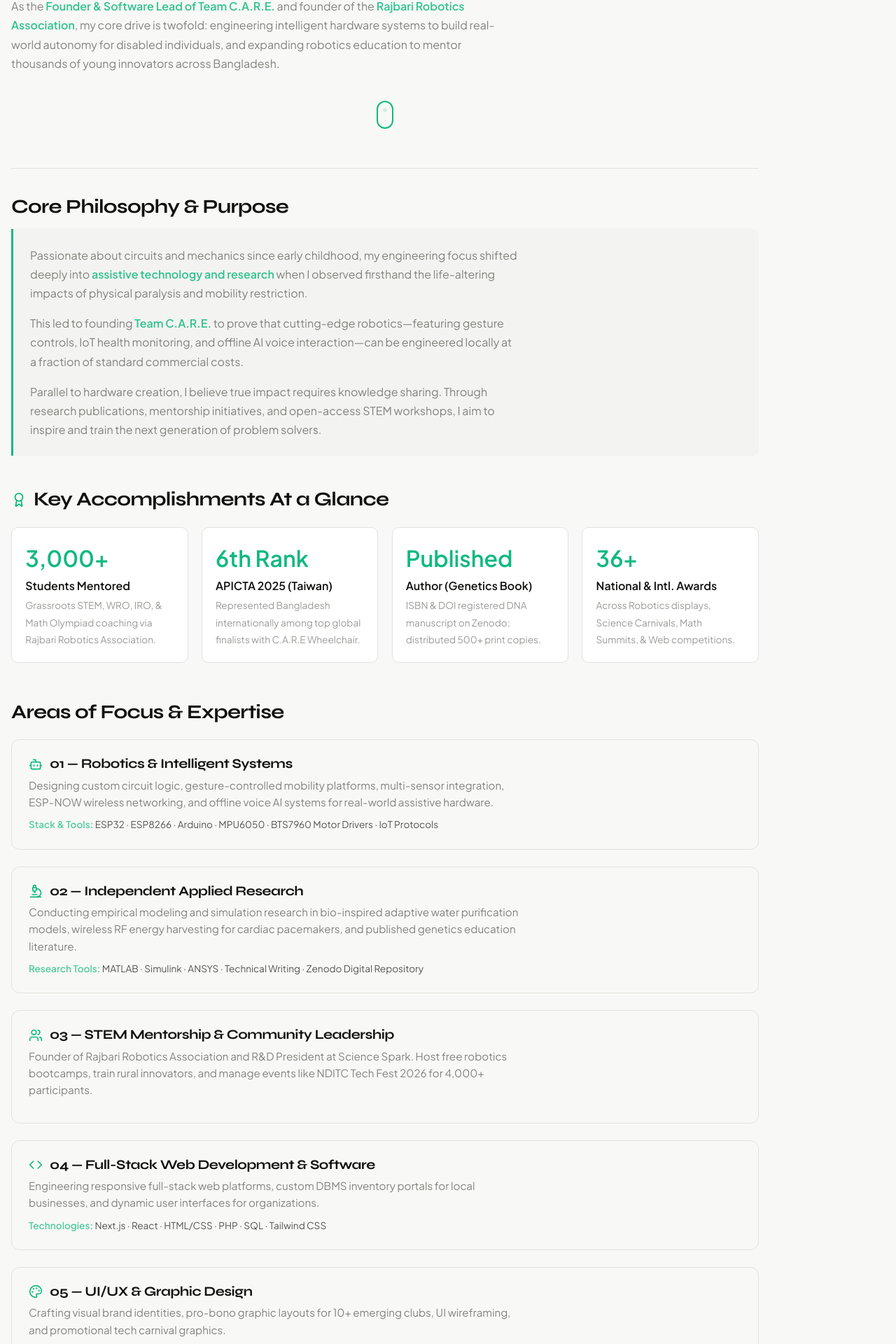
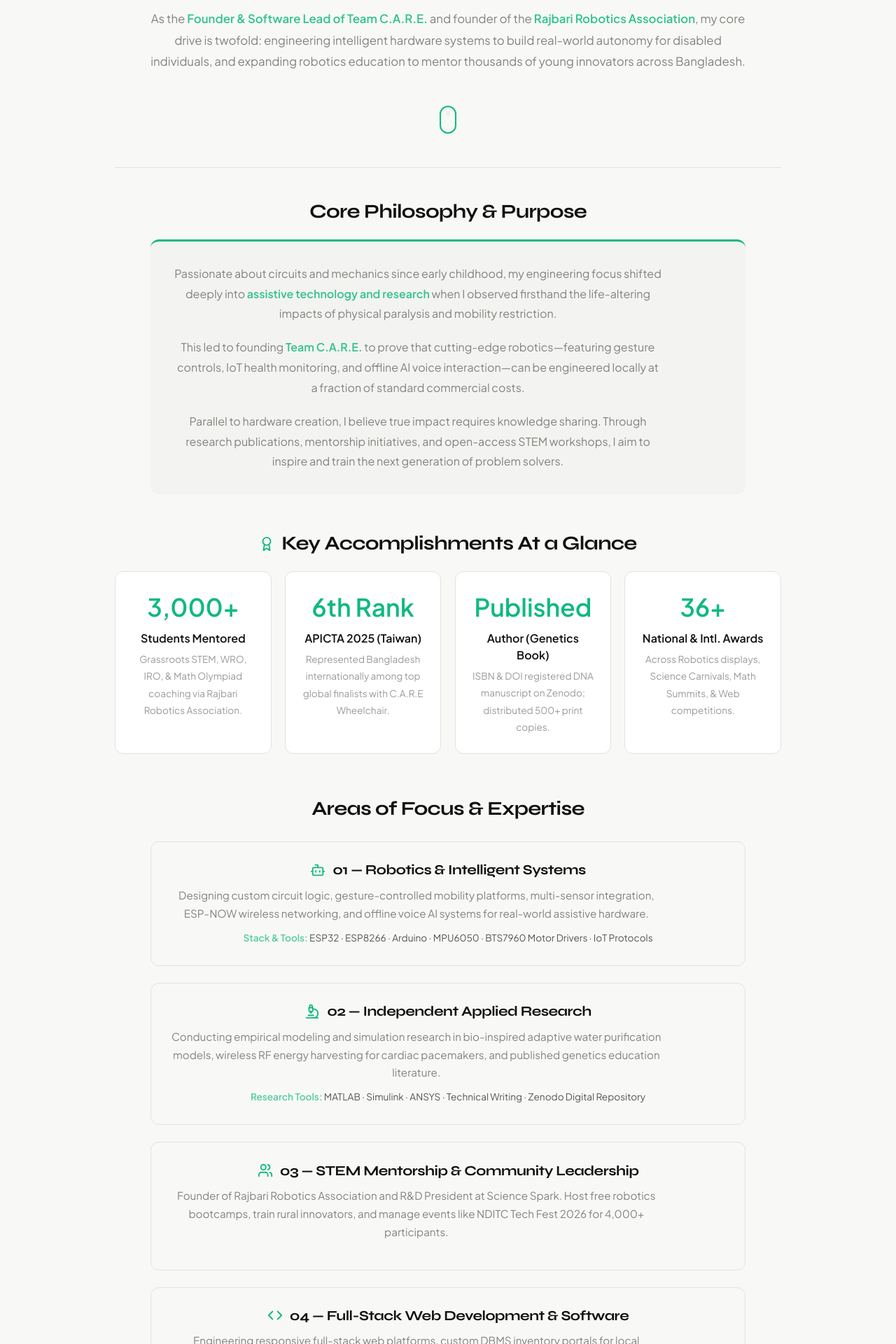
Before and after one commit to debojitsahajit09/my-portfolio, a Next.js app in the folder extracted/: page /about/bio in a window 1280 px wide. Shown: the part 422-2342 px from the top of the page at 70% size. Built offline with nearby package versions, Linux system fonts and the light colour scheme.

Commit message:
Refactor BioPage layout and styles
Updated layout styles for the BioPage component, including adjustments to maxWidth, padding, and text alignment for improved readability and aesthetics.

```diff
--- a/extracted/app/about/bio/page.tsx
+++ b/extracted/app/about/bio/page.tsx
@@ -11,8 +11,7 @@ import {
 export default function BioPage() {
   return (
     <main className="section">
-      {/* maxWidth বাড়ানো হয়েছে এবং paddingRight কমানো হয়েছে যাতে টেক্সট ডানদিকে প্রসারিত হয় */}
-      <div className="wrap" style={{ maxWidth: "1100px", margin: "0", paddingLeft: "1rem", paddingRight: "1rem" }}>
+      <div className="wrap" style={{ maxWidth: "1000px", margin: "0 auto", padding: "0 1.5rem" }}>
 
         {/* ----------------- GLOBAL STYLES & ANIMATIONS ----------------- */}
         <style>{`
@@ -35,8 +34,8 @@ export default function BioPage() {
           }
         `}</style>
 
-        {/* ----------------- SECTION 1: HERO / HEADER ----------------- */}
-        <div style={{ marginBottom: "2rem" }}>
+        {/* ----------------- SECTION 1: HERO / HEADER (LEFT ALIGNED) ----------------- */}
+        <div style={{ marginBottom: "2.5rem", textAlign: "left" }}>
           <div className="eyebrow" style={{ color: "#10b981", fontWeight: "600" }}>
             ABOUT ME
           </div>
@@ -50,19 +49,19 @@ export default function BioPage() {
           </p>
         </div>
 
-        {/* ----------------- INTRO PARAGRAPHS ----------------- */}
-        <div className="green-bold" style={{ marginBottom: "2rem" }}>
-          <p className="text" style={{ fontSize: "1rem", opacity: 0.85, lineHeight: 1.7, marginBottom: "1.5rem" }}>
+        {/* ----------------- INTRO PARAGRAPHS (CENTER ALIGNED) ----------------- */}
+        <div className="green-bold" style={{ marginBottom: "2.5rem", textAlign: "center" }}>
+          <p className="text" style={{ fontSize: "1.05rem", opacity: 0.85, lineHeight: 1.8, marginBottom: "1.5rem", maxWidth: "850px", margin: "0 auto 1.5rem auto" }}>
             I’m <strong>Debojit Saha Jit</strong>, an independent researcher, robotics innovator, and HSC Science student at <strong>Notre Dame College, Dhaka</strong>. My work bridges <strong>robotics & embedded hardware design, biomedical research, grassroots STEM mentorship, and full-stack engineering</strong>.
           </p>
 
-          <p className="text" style={{ fontSize: "1rem", opacity: 0.85, lineHeight: 1.7 }}>
+          <p className="text" style={{ fontSize: "1.05rem", opacity: 0.85, lineHeight: 1.8, maxWidth: "850px", margin: "0 auto" }}>
             As the <strong>Founder & Software Lead of Team C.A.R.E.</strong> and founder of the <strong>Rajbari Robotics Association</strong>, my core drive is twofold: engineering intelligent hardware systems to build real-world autonomy for disabled individuals, and expanding robotics education to mentor thousands of young innovators across Bangladesh.
           </p>
         </div>
 
         {/* ----------------- SCROLL ANIMATION ICON ----------------- */}
-        <div style={{ display: "flex", justifyContent: "center", margin: "2.5rem 0 3.5rem 0" }}>
+        <div style={{ display: "flex", justifyContent: "center", margin: "3rem 0" }}>
           <div style={{
             width: "24px",
             height: "40px",
@@ -82,67 +81,69 @@ export default function BioPage() {
           </div>
         </div>
 
-        <hr style={{ border: "none", borderTop: "1px solid var(--line, #e5e7eb)", margin: "2.5rem 0" }} />
+        <hr style={{ border: "none", borderTop: "1px solid var(--line, #e5e7eb)", margin: "3rem 0" }} />
 
-        {/* ----------------- SECTION 2: CORE PHILOSOPHY & PURPOSE ----------------- */}
-        <div style={{ marginBottom: "3rem" }}>
-          <h2 className="title" style={{ fontSize: "1.75rem", marginBottom: "1rem" }}>
+        {/* ----------------- SECTION 2: CORE PHILOSOPHY & PURPOSE (CENTER ALIGNED) ----------------- */}
+        <div style={{ marginBottom: "3.5rem", textAlign: "center" }}>
+          <h2 className="title" style={{ fontSize: "1.75rem", marginBottom: "1.5rem" }}>
             Core Philosophy & Purpose
           </h2>
 
           <div className="green-bold" style={{
-            padding: "1.5rem",
-            borderLeft: "3px solid #10b981",
+            padding: "2rem",
+            borderTop: "3px solid #10b981",
             background: "var(--card-bg, rgba(0,0,0,0.02))",
-            borderRadius: "0 8px 8px 0"
+            borderRadius: "12px",
+            maxWidth: "850px",
+            margin: "0 auto"
           }}>
-            <p className="text" style={{ fontSize: "1rem", opacity: 0.85, lineHeight: 1.7, marginBottom: "1rem" }}>
+            <p className="text" style={{ fontSize: "1rem", opacity: 0.85, lineHeight: 1.8, marginBottom: "1.2rem" }}>
               Passionate about circuits and mechanics since early childhood, my engineering focus shifted deeply into <strong>assistive technology and research</strong> when I observed firsthand the life-altering impacts of physical paralysis and mobility restriction.
             </p>
-            <p className="text" style={{ fontSize: "1rem", opacity: 0.85, lineHeight: 1.7, marginBottom: "1rem" }}>
+            <p className="text" style={{ fontSize: "1rem", opacity: 0.85, lineHeight: 1.8, marginBottom: "1.2rem" }}>
               This led to founding <strong>Team C.A.R.E.</strong> to prove that cutting-edge robotics—featuring gesture controls, IoT health monitoring, and offline AI voice interaction—can be engineered locally at a fraction of standard commercial costs.
             </p>
-            <p className="text" style={{ fontSize: "1rem", opacity: 0.85, lineHeight: 1.7, margin: 0 }}>
+            <p className="text" style={{ fontSize: "1rem", opacity: 0.85, lineHeight: 1.8, margin: 0 }}>
               Parallel to hardware creation, I believe true impact requires knowledge sharing. Through research publications, mentorship initiatives, and open-access STEM workshops, I aim to inspire and train the next generation of problem solvers.
             </p>
           </div>
         </div>
 
-        {/* ----------------- SECTION 3: CORE CAREER HIGHLIGHTS ----------------- */}
-        <div style={{ marginBottom: "3.5rem" }}>
-          <h2 className="title" style={{ fontSize: "1.75rem", marginBottom: "1.5rem", display: "flex", alignItems: "center", gap: "10px" }}>
+        {/* ----------------- SECTION 3: CORE CAREER HIGHLIGHTS (CENTER ALIGNED) ----------------- */}
+        <div style={{ marginBottom: "4rem", textAlign: "center" }}>
+          <h2 className="title" style={{ fontSize: "1.75rem", marginBottom: "1.5rem", display: "flex", alignItems: "center", justifyContent: "center", gap: "10px" }}>
             <Award size={22} style={{ color: "#10b981" }} /> Key Accomplishments At a Glance
           </h2>
 
-          <div style={{ display: "grid", gridTemplateColumns: "repeat(auto-fit, minmax(240px, 1fr))", gap: "1.2rem" }}>
+          <div style={{ display: "grid", gridTemplateColumns: "repeat(auto-fit, minmax(220px, 1fr))", gap: "1.2rem" }}>
 
-            <div style={{ padding: "1.2rem", border: "1px solid var(--line, #e5e7eb)", borderRadius: "10px", background: "var(--card, transparent)" }}>
-              <div style={{ fontSize: "2rem", fontWeight: 800, color: "#10b981" }}>3,000+</div>
-              <div style={{ fontWeight: 600, margin: "4px 0" }}>Students Mentored</div>
+            <div style={{ padding: "1.5rem", border: "1px solid var(--line, #e5e7eb)", borderRadius: "12px", background: "var(--card, transparent)" }}>
+              <div style={{ fontSize: "2.2rem", fontWeight: 800, color: "#10b981" }}>3,000+</div>
+              <div style={{ fontWeight: 600, margin: "6px 0" }}>Students Mentored</div>
               <p className="text" style={{ fontSize: "0.85rem", opacity: 0.7, margin: 0 }}>
                 Grassroots STEM, WRO, IRO, & Math Olympiad coaching via Rajbari Robotics Association.
               </p>
             </div>
 
-            <div style={{ padding: "1.2rem", border: "1px solid var(--line, #e5e7eb)", borderRadius: "10px", background: "var(--card, transparent)" }}>
-              <div style={{ fontSize: "2rem", fontWeight: 800, color: "#10b981" }}>6th Rank</div>
-              <div style={{ fontWeight: 600, margin: "4px 0" }}>APICTA 2025 (Taiwan)</div>
+            <div style={{ padding: "1.5rem", border: "1px solid var(--line, #e5e7eb)", borderRadius: "12px", background: "var(--card, transparent)" }}>
+              <div style={{ fontSize: "2.2rem", fontWeight: 800, color: "#10b981" }}>6th Rank</div>
+              <div style={{ fontWeight: 600, margin: "6px 0" }}>APICTA 2025 (Taiwan)</div>
               <p className="text" style={{ fontSize: "0.85rem", opacity: 0.7, margin: 0 }}>
                 Represented Bangladesh internationally among top global finalists with C.A.R.E Wheelchair.
               </p>
             </div>
 
-            <div style={{ padding: "1.2rem", border: "1px solid var(--line, #e5e7eb)", borderRadius: "10px", background: "var(--card, transparent)" }}>
-              <div style={{ fontSize: "2rem", fontWeight: 800, color: "#10b981" }}>Published</div>
-              <div style={{ fontWeight: 600, margin: "4px 0" }}>Author (Genetics Book)</div>
+            <div style={{ padding: "1.5rem", border: "1px solid var(--line, #e5e7eb)", borderRadius: "12px", background: "var(--card, transparent)" }}>
+              <div style={{ fontSize: "2.2rem", fontWeight: 800, color: "#10b981" }}>Published</div>
+              <div style={{ fontWeight: 600, margin: "6px 0" }}>Author (Genetics Book)</div>
               <p className="text" style={{ fontSize: "0.85rem", opacity: 0.7, margin: 0 }}>
                 ISBN & DOI registered DNA manuscript on Zenodo; distributed 500+ print copies.
               </p>
             </div>
 
-            <div style={{ padding: "1.2rem", border: "1px solid var(--line, #e5e7eb)", borderRadius: "10px", background: "var(--card, transparent)" }}>
-              <div style={{ fontSize: "2rem", fontWeight: 800, color: "#10b981" }}>36+</div>
-              <div style={{ fontWeight: 600, margin: "4px 0" }}>National & Intl. Awards</div>
+            <div style={{ padding: "1.5rem", border: "1px solid var(--line, #e5e7eb)", borderRadius: "12px", background: "var(--card, transparent)" }}>
+              <div style={{ fontSize: "2.2rem", fontWeight: 800, color: "#10b981" }}>36+</div>
+              <div style={{ fontWeight: 600, margin: "6px 0" }}>National & Intl. Awards</div>
               <p className="text" style={{ fontSize: "0.85rem", opacity: 0.7, margin: 0 }}>
                 Across Robotics displays, Science Carnivals, Math Summits, & Web competitions.
               </p>
@@ -151,21 +152,21 @@ export default function BioPage() {
           </div>
         </div>
 
-        {/* ----------------- SECTION 4: AREAS OF FOCUS ----------------- */}
-        <div style={{ marginBottom: "3.5rem" }}>
-          <h2 className="title" style={{ fontSize: "1.75rem", marginBottom: "1.5rem" }}>
+        {/* ----------------- SECTION 4: AREAS OF FOCUS (CENTER ALIGNED) ----------------- */}
+        <div style={{ marginBottom: "4rem", textAlign: "center" }}>
+          <h2 className="title" style={{ fontSize: "1.75rem", marginBottom: "2rem" }}>
             Areas of Focus & Expertise
           </h2>
 
-          <div className="green-bold" style={{ display: "flex", flexDirection: "column", gap: "1.5rem" }}>
+          <div className="green-bold" style={{ display: "flex", flexDirection: "column", gap: "1.5rem", alignItems: "center" }}>
 
             {/* 01: Robotics & Hardware */}
-            <div style={{ padding: "1.5rem", border: "1px solid var(--line, #e5e7eb)", borderRadius: "12px" }}>
-              <div style={{ display: "flex", alignItems: "center", gap: "10px", marginBottom: "0.5rem" }}>
-                <Bot style={{ color: "#10b981" }} size={20} />
-                <h3 className="title" style={{ fontSize: "1.2rem", margin: 0 }}>01 — Robotics & Intelligent Systems</h3>
+            <div style={{ padding: "1.8rem", border: "1px solid var(--line, #e5e7eb)", borderRadius: "12px", width: "100%", maxWidth: "850px" }}>
+              <div style={{ display: "flex", alignItems: "center", justifyContent: "center", gap: "10px", marginBottom: "0.75rem" }}>
+                <Bot style={{ color: "#10b981" }} size={22} />
+                <h3 className="title" style={{ fontSize: "1.25rem", margin: 0 }}>01 — Robotics & Intelligent Systems</h3>
               </div>
-              <p className="text" style={{ fontSize: "0.95rem", opacity: 0.85, lineHeight: 1.6, margin: "0 0 10px 0" }}>
+              <p className="text" style={{ fontSize: "0.95rem", opacity: 0.85, lineHeight: 1.7, margin: "0 0 12px 0" }}>
                 Designing custom circuit logic, gesture-controlled mobility platforms, multi-sensor integration, ESP-NOW wireless networking, and offline voice AI systems for real-world assistive hardware.
               </p>
               <div style={{ fontSize: "0.85rem", opacity: 0.7 }}>
@@ -174,12 +175,12 @@ export default function BioPage() {
             </div>
 
             {/* 02: Independent Applied Research */}
-            <div style={{ padding: "1.5rem", border: "1px solid var(--line, #e5e7eb)", borderRadius: "12px" }}>
-              <div style={{ display: "flex", alignItems: "center", gap: "10px", marginBottom: "0.5rem" }}>
-                <Microscope style={{ color: "#10b981" }} size={20} />
-                <h3 className="title" style={{ fontSize: "1.2rem", margin: 0 }}>02 — Independent Applied Research</h3>
+            <div style={{ padding: "1.8rem", border: "1px solid var(--line, #e5e7eb)", borderRadius: "12px", width: "100%", maxWidth: "850px" }}>
+              <div style={{ display: "flex", alignItems: "center", justifyContent: "center", gap: "10px", marginBottom: "0.75rem" }}>
+                <Microscope style={{ color: "#10b981" }} size={22} />
+                <h3 className="title" style={{ fontSize: "1.25rem", margin: 0 }}>02 — Independent Applied Research</h3>
               </div>
-              <p className="text" style={{ fontSize: "0.95rem", opacity: 0.85, lineHeight: 1.6, margin: "0 0 10px 0" }}>
+              <p className="text" style={{ fontSize: "0.95rem", opacity: 0.85, lineHeight: 1.7, margin: "0 0 12px 0" }}>
                 Conducting empirical modeling and simulation research in bio-inspired adaptive water purification models, wireless RF energy harvesting for cardiac pacemakers, and published genetics education literature.
               </p>
               <div style={{ fontSize: "0.85rem", opacity: 0.7 }}>
@@ -188,23 +189,23 @@ export default function BioPage() {
             </div>
 
             {/* 03: Mentorship & Leadership */}
-            <div style={{ padding: "1.5rem", border: "1px solid var(--line, #e5e7eb)", borderRadius: "12px" }}>
-              <div style={{ display: "flex", alignItems: "center", gap: "10px", marginBottom: "0.5rem" }}>
-                <Users style={{ color: "#10b981" }} size={20} />
-                <h3 className="title" style={{ fontSize: "1.2rem", margin: 0 }}>03 — STEM Mentorship & Community Leadership</h3>
+            <div style={{ padding: "1.8rem", border: "1px solid var(--line, #e5e7eb)", borderRadius: "12px", width: "100%", maxWidth: "850px" }}>
+              <div style={{ display: "flex", alignItems: "center", justifyContent: "center", gap: "10px", marginBottom: "0.75rem" }}>
+                <Users style={{ color: "#10b981" }} size={22} />
+                <h3 className="title" style={{ fontSize: "1.25rem", margin: 0 }}>03 — STEM Mentorship & Community Leadership</h3>
               </div>
-              <p className="text" style={{ fontSize: "0.95rem", opacity: 0.85, lineHeight: 1.6, margin: "0 0 10px 0" }}>
+              <p className="text" style={{ fontSize: "0.95rem", opacity: 0.85, lineHeight: 1.7, margin: "0 0 12px 0" }}>
                 Founder of Rajbari Robotics Association and R&D President at Science Spark. Host free robotics bootcamps, train rural innovators, and manage events like NDITC Tech Fest 2026 for 4,000+ participants.
               </p>
             </div>
 
             {/* 04: Full-Stack Web Development */}
-            <div style={{ padding: "1.5rem", border: "1px solid var(--line, #e5e7eb)", borderRadius: "12px" }}>
-              <div style={{ display: "flex", alignItems: "center", gap: "10px", marginBottom: "0.5rem" }}>
-                <Code style={{ color: "#10b981" }} size={20} />
-                <h3 className="title" style={{ fontSize: "1.2rem", margin: 0 }}>04 — Full-Stack Web Development & Software</h3>
+            <div style={{ padding: "1.8rem", border: "1px solid var(--line, #e5e7eb)", borderRadius: "12px", width: "100%", maxWidth: "850px" }}>
+              <div style={{ display: "flex", alignItems: "center", justifyContent: "center", gap: "10px", marginBottom: "0.75rem" }}>
+                <Code style={{ color: "#10b981" }} size={22} />
+                <h3 className="title" style={{ fontSize: "1.25rem", margin: 0 }}>04 — Full-Stack Web Development & Software</h3>
               </div>
-              <p className="text" style={{ fontSize: "0.95rem", opacity: 0.85, lineHeight: 1.6, margin: "0 0 10px 0" }}>
+              <p className="text" style={{ fontSize: "0.95rem", opacity: 0.85, lineHeight: 1.7, margin: "0 0 12px 0" }}>
                 Engineering responsive full-stack web platforms, custom DBMS inventory portals for local businesses, and dynamic user interfaces for organizations.
               </p>
               <div style={{ fontSize: "0.85rem", opacity: 0.7 }}>
@@ -213,12 +214,12 @@ export default function BioPage() {
             </div>
 
             {/* 05: UI/UX & Graphic Design */}
-            <div style={{ padding: "1.5rem", border: "1px solid var(--line, #e5e7eb)", borderRadius: "12px" }}>
-              <div style={{ display: "flex", alignItems: "center", gap: "10px", marginBottom: "0.5rem" }}>
-                <Palette style={{ color: "#10b981" }} size={20} />
-                <h3 className="title" style={{ fontSize: "1.2rem", margin: 0 }}>05 — UI/UX & Graphic Design</h3>
+            <div style={{ padding: "1.8rem", border: "1px solid var(--line, #e5e7eb)", borderRadius: "12px", width: "100%", maxWidth: "850px" }}>
+              <div style={{ display: "flex", alignItems: "center", justifyContent: "center", gap: "10px", marginBottom: "0.75rem" }}>
+                <Palette style={{ color: "#10b981" }} size={22} />
+                <h3 className="title" style={{ fontSize: "1.25rem", margin: 0 }}>05 — UI/UX & Graphic Design</h3>
               </div>
-              <p className="text" style={{ fontSize: "0.95rem", opacity: 0.85, lineHeight: 1.6, margin: "0 0 10px 0" }}>
+              <p className="text" style={{ fontSize: "0.95rem", opacity: 0.85, lineHeight: 1.7, margin: "0 0 12px 0" }}>
                 Crafting visual brand identities, pro-bono graphic layouts for 10+ emerging clubs, UI wireframing, and promotional tech carnival graphics.
               </p>
               <div style={{ fontSize: "0.85rem", opacity: 0.7 }}>
```
